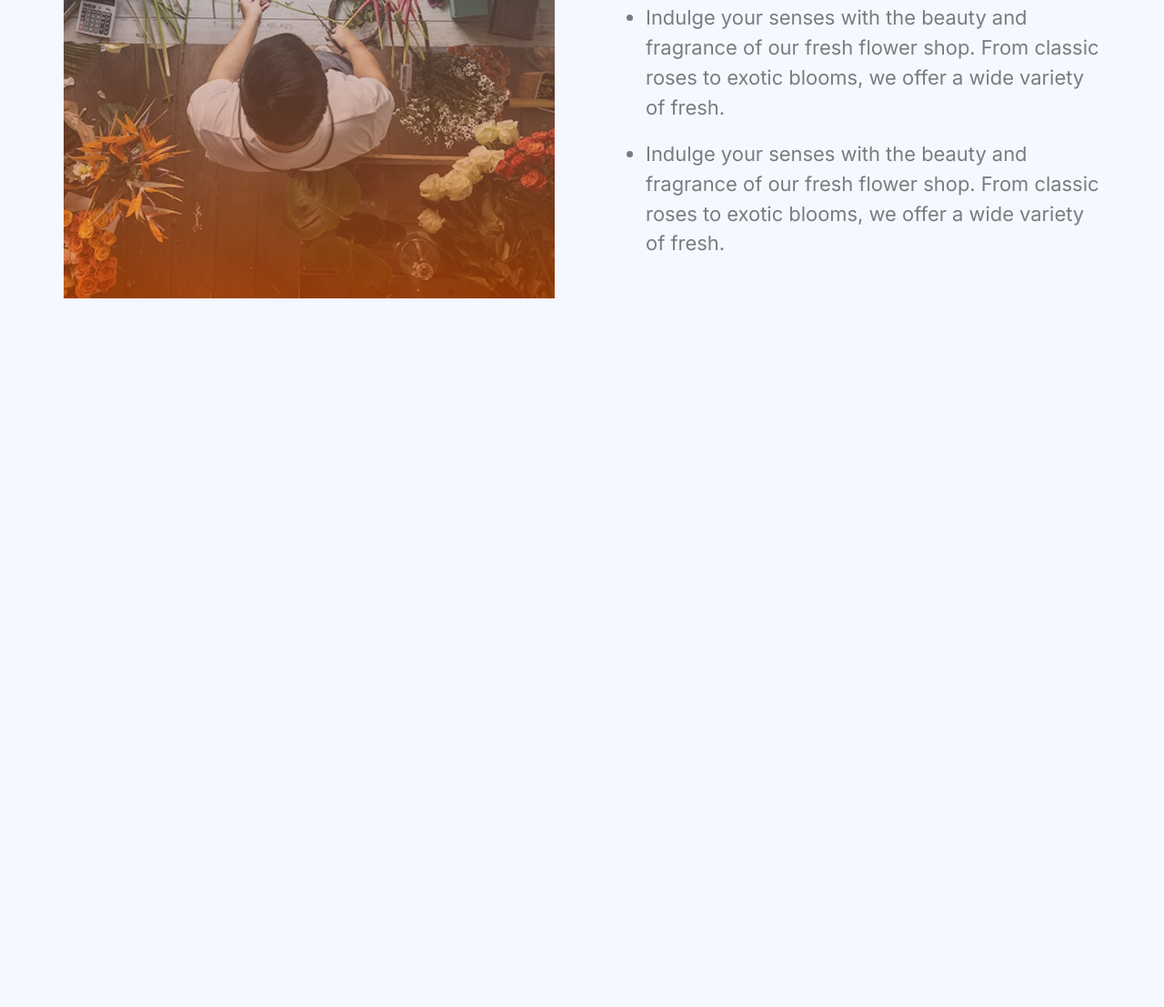
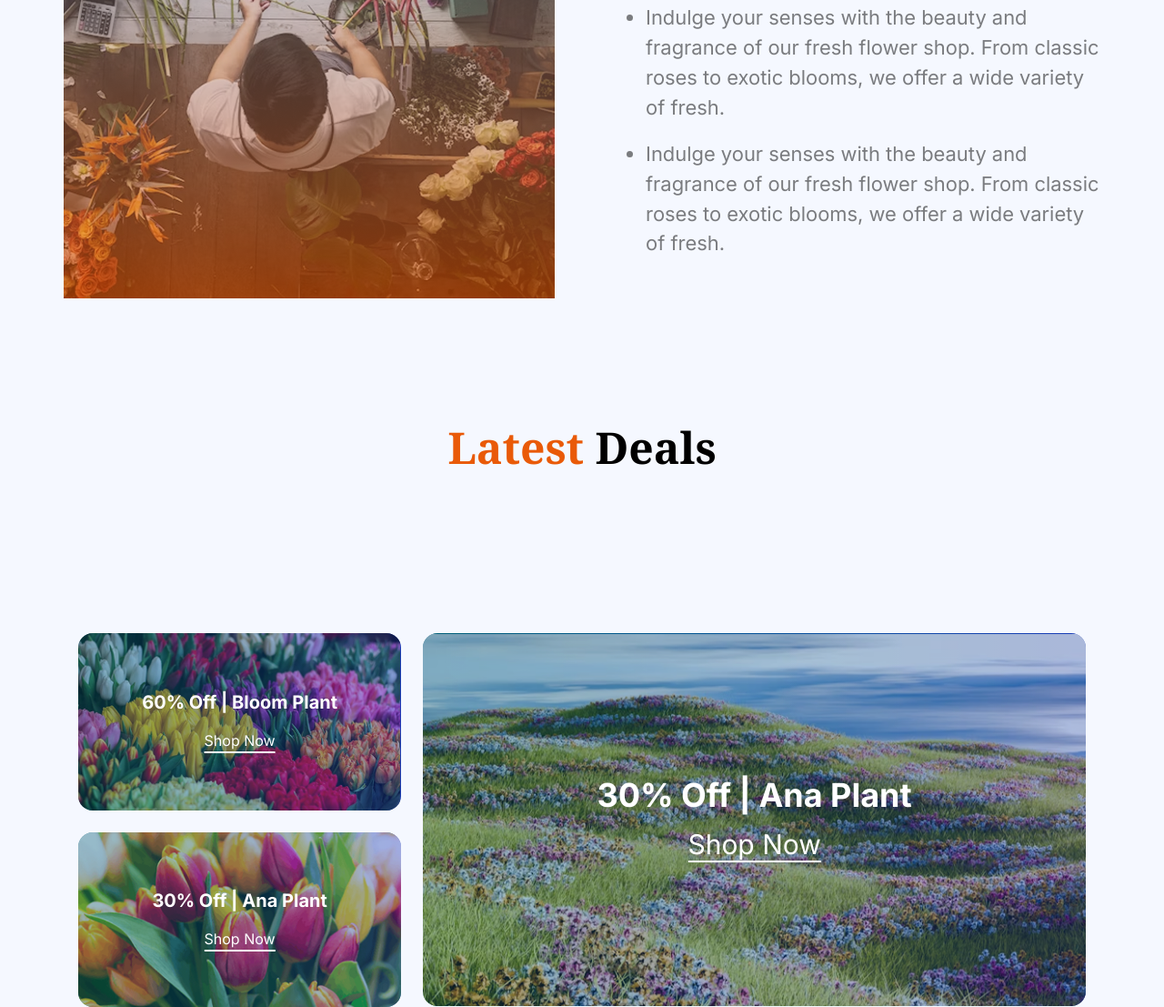
Before and after one commit to anamul009/Assignment2, a plain HTML site: page index.html in a window 1280 px wide. Shown: the part 2513-3620 px from the top of the page at 91% size. Before the commit the page ends 2841 px from the top, so only its background shows below. Drawn offline with nearby package versions, Linux system fonts and the light colour scheme.

Commit message:
latest deals

```diff
--- a/index.html
+++ b/index.html
@@ -263,5 +263,97 @@
       </section>
 
       <!-- flower lover end -->
+        <!-- Latest  Deals starts -->
+      <section class="latest-deals-container">
+        <div class="letest-deals-description mt-35 text-center">
+          <h2 class="noto-serif-normal text-[#000000] text-5xl">
+            <span class="text-[#E95A08]">Latest</span> Deals
+          </h2>
+          <p
+            class="font-normal text-[1.37rem] text-[rgba(0,0,0,0.5)] mt-6 w-[336px] mx-auto sm:hidden"
+          >
+            Indulge your senses with the beauty and fragrance of our fresh
+            flower shop. From classic roses to exotic blooms, we offer a wide
+            variety of fresh flowers that are perfect for any occasion.
+          </p>
+        </div>
+        <!-- latest-images-container start -->
+        <section class="max-w-[1140px] mx-auto my-0">
+          <div
+            class="letest-images-container flex flex-col gap-6 md:flex-row px-4 mt-20 md:mt-45"
+          >
+            <div class="flex flex-col gap-6">
+              <div
+                class="relative text-center rounded-2xl overflow-hidden bg-linear-to-r from-cyan-800 to-blue-800"
+              >
+                <img
+                  class="w-full opacity-60"
+                  src="assets/deal-bloom.png"
+                  alt=""
+                />
+                <div
+                  class="absolute top-1/2 left-1/2 -translate-x-1/2 -translate-y-1/2"
+                >
+                  <h5 class="font-bold text-xl text-white whitespace-nowrap">
+                    60% Off | Bloom Plant
+                  </h5>
+                  <button
+                    class="border-b-2 text-[1rem] text-white border-white mt-4 cursor-pointer transition duration-250 hover:brightness-150 hover:scale-110"
+                  >
+                    <a href="">Shop Now</a>
+                  </button>
+                </div>
+              </div>
+
+              <div
+                class="relative text-center md:rounded-2xl overflow-hidden bg-linear-to-r from-cyan-800 to-blue-800"
+              >
+                <img
+                  class="w-full opacity-60"
+                  src="assets/deal-ana.png"
+                  alt=""
+                />
+                <div
+                  class="absolute top-1/2 left-1/2 -translate-x-1/2 -translate-y-1/2"
+                >
+                  <h5 class="font-bold text-xl text-white whitespace-nowrap">
+                    30% Off | Ana Plant
+                  </h5>
+                  <button
+                    class="border-b-2 text-[1rem] text-white border-white mt-4 cursor-pointer transition duration-250 hover:brightness-150 hover:scale-110"
+                  >
+                    <a href="">Shop Now</a>
+                  </button>
+                </div>
+              </div>
+            </div>
+            <div>
+              <div
+                class="relative text-center rounded-2xl overflow-hidden bg-linear-to-r from-cyan-800 to-blue-800"
+              >
+                <img
+                  class="w-full opacity-70"
+                  src="assets/deal-zabo.png"
+                  alt=""
+                />
+                <div
+                  class="absolute top-1/2 left-1/2 -translate-x-1/2 -translate-y-1/2"
+                >
+                  <h5 class="font-bold text-xl md:text-4xl text-white whitespace-nowrap">
+                    30% Off | Ana Plant
+                  </h5>
+                  <button
+                    class="border-b-2 text-[1rem] md:text-3xl text-white border-white mt-4 cursor-pointer transition duration-250 hover:brightness-150 hover:scale-110"
+                  >
+                    <a href="">Shop Now</a>
+                  </button>
+                </div>
+              </div>
+            </div>
+          </div>
+        </section>
+        <!-- latest-images-container ends-->
+      </section>
+      <!-- Latest  Deals ends -->
   </body>
 </html>
```
